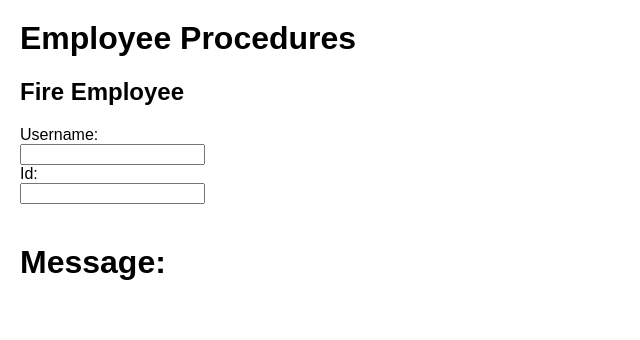
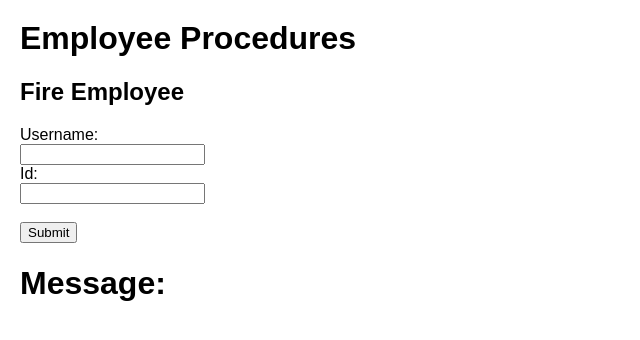
Before and after one commit to lvu16/Business-Supply-Express, a Flask app: page /fire_employee in a window 1280 px wide. Shown: the top 340 px of the page, without its empty margins (0-640 px from the left). Run offline with Flask 3, Linux system fonts and the light colour scheme; some libraries are stand-ins or nearby versions.

Commit message:
add sumbit buttons for hire and fire employee procedure

```diff
--- a/templates/employee/fire_employee.html
+++ b/templates/employee/fire_employee.html
@@ -14,6 +14,8 @@
             <label for="id">Id:</label><br>
             <input type="text" id="id" name="id"><br><br>
 
+            <input type="submit" value="Submit">
+
             <h1> Message: {{ msg }}</h1>
 
     </body>
--- a/templates/employee/hire_employee.html
+++ b/templates/employee/hire_employee.html
@@ -14,6 +14,8 @@
             <label for="id">Id:</label><br>
             <input type="text" id="id" name="id"><br><br>
 
+            <input type="submit" value="Submit">
+
             <h1> Message: {{ msg }}</h1>
 
     </body>
```
